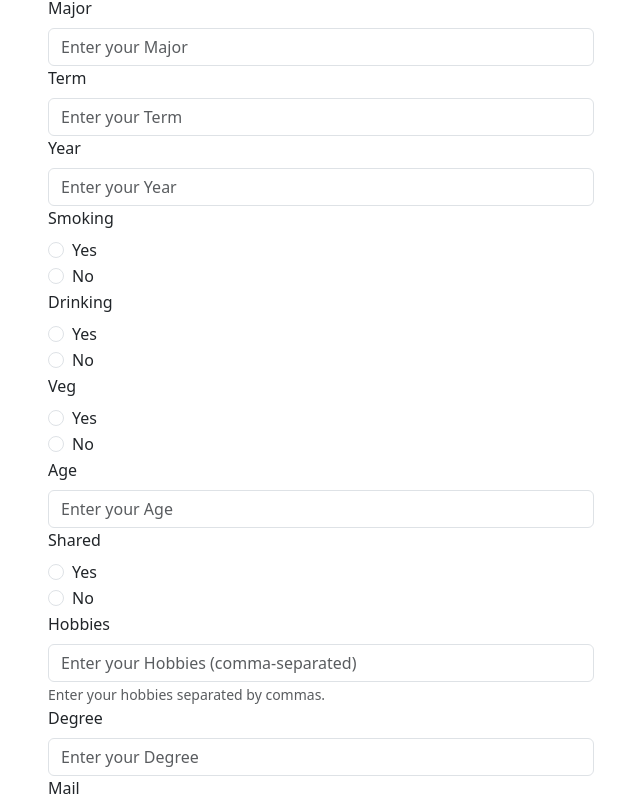
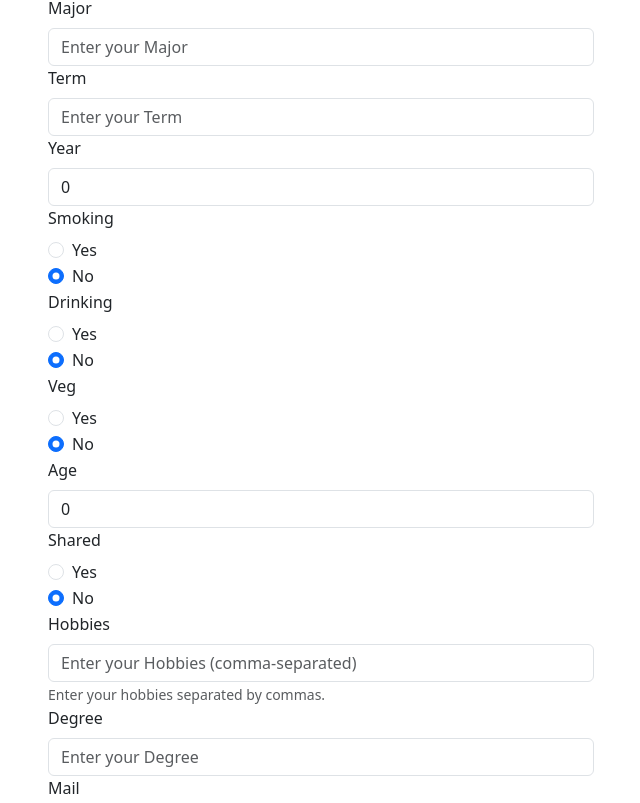
Before and after one commit to vishq680/roomies-react-app, a React (Create React App) app: page /#/StudentHub/SignUp in a window 1280 px wide. Shown: the part 434-1237 px from the top of the page, without its empty margins (319-959 px from the left). Built offline with nearby package versions, Linux system fonts and the light colour scheme.

Commit message:
Changes10

```diff
--- a/src/StudentHub/Dashboard/index.js
+++ b/src/StudentHub/Dashboard/index.js
@@ -29,9 +29,10 @@ function Dashboard() {
 
     const capitalizeFirstLetter = (str) => {
         return str
-        .split(' ')
-        .map((word) => word.charAt(0).toUpperCase() + word.slice(1))
-        .join(' ');    };
+            .split(' ')
+            .map((word) => word.charAt(0).toUpperCase() + word.slice(1))
+            .join(' ');
+    };
 
 
     const handleSignOut = async () => {
@@ -102,9 +103,16 @@ function Dashboard() {
     useEffect(() => {
 
         if (isSignedIn) {
-            axios.get(`https://roomies-node-app.onrender.com/api/users/${storedUserDetails[0].university}`)
-            .then(response => setStudents(response.data))
-            .catch(error => console.error('Error fetching data:', error));
+            try {
+
+
+                axios.get(`https://roomies-node-app.onrender.com/api/users/${storedUserDetails[0].university}`)
+                    .then(response => setStudents(response.data))
+                    .catch(error => console.error('Error fetching data:', error));
+            }
+            catch {
+                console.log("No students found from university");
+            }
         }
     }, []);
 
@@ -209,7 +217,7 @@ function Dashboard() {
 
                         <div className="card-deck d-flex flex-row flex-wrap">
                             {universities.map((university, index) => (
-                                <Link class='no-underline' to={ `/StudentHub/Students/${universities.name}`}>
+                                <Link class='no-underline' to={`/StudentHub/Students/${universities.name}`}>
                                     <div key={index} className="card m-2">
                                         <img className="card-img-top" src="https://img.freepik.com/premium-vector/cartoon-urban-cityscape-with-college-academy-students-university-architecture-background_212168-968.jpg" alt={university.name} />
                                         <div className="card-body">
--- a/src/StudentHub/SignUp/index.js
+++ b/src/StudentHub/SignUp/index.js
@@ -3,6 +3,7 @@ import { Form, Button, Container, Row, Col } from 'react-bootstrap';
 import axios from 'axios';
 import { Link, useNavigate } from "react-router-dom";
 import { useAuth } from '../../AuthContext';
+import AuthService from '../AuthService';
 
 const SignUpForm = () => {
   const [formData, setFormData] = useState({
@@ -13,11 +14,11 @@ const SignUpForm = () => {
     university: '',
     major: '',
     term: '',
-    year: '',
+    year: 0,
     smoking: false,
     drinking: false,
     veg: false,
-    Age: '',
+    age: 0,
     shared: false,
     hobbies: [],
     degree: '',
@@ -36,16 +37,35 @@ const SignUpForm = () => {
   const { isSignedIn, setSignIn } = useAuth();
 
   const handleChange = (e) => {
-    const { name, value } = e.target;
-    setFormData((prevData) => ({
-      ...prevData,
-      [name]: name === 'hobbies' || name === 'languages' ? value.split(',').map(item => item.trim()) : value,
-    }));
+    const { name, value, type, checked } = e.target;
+
+    setFormData((prevData) => {
+      switch (name) {
+        case 'hobbies':
+        case 'languages':
+          return {
+            ...prevData,
+            [name]: value.split(',').map(item => item.trim()),
+          };
+        case 'age':
+        case 'year':
+          return {
+            ...prevData,
+            [name]: parseInt(value, 10) || 0,
+          };
+        default:
+          return {
+            ...prevData,
+            [name]: type === 'checkbox' ? checked : value,
+          };
+      }
+    });
   };
 
   const handleSubmit = async (e) => {
     e.preventDefault();
 
+    console.log("Form Data: ",JSON.stringify(formData));
     try {
       // Send a POST request to the server
       const response = await axios.post('https://roomies-node-app.onrender.com/api/users/signup', formData);
@@ -61,11 +81,11 @@ const SignUpForm = () => {
         university: '',
         major: '',
         term: '',
-        year: '',
+        year: 0,
         smoking: false,
         drinking: false,
         veg: false,
-        Age: '',
+        age: 0,
         shared: false,
         hobbies: [],
         degree: '',
@@ -80,6 +100,7 @@ const SignUpForm = () => {
 
       alert('User signed up successfully!');
       setSignIn(response.data);
+      AuthService.saveUserDetails(response.data);
       navigate('/StudentHub/Dashboard');
     } catch (error) {
       console.error('Error signing up:', error);
@@ -181,7 +202,7 @@ const SignUpForm = () => {
             <Form.Group controlId="formYear">
               <Form.Label>Year</Form.Label>
               <Form.Control
-                type="text"
+                type="number"
                 placeholder="Enter your Year"
                 name="year"
                 value={formData.year}
@@ -198,7 +219,7 @@ const SignUpForm = () => {
                   label="Yes"
                   name="smoking"
                   value="true"
-                  checked={formData.smoking === "true"}
+                  checked={formData.smoking === true}
                   onChange={handleChange}
                   required
                 />
@@ -207,7 +228,7 @@ const SignUpForm = () => {
                   label="No"
                   name="smoking"
                   value="false"
-                  checked={formData.smoking === "false"}
+                  checked={formData.smoking === false}
                   onChange={handleChange}
                   required
                 />
@@ -222,7 +243,7 @@ const SignUpForm = () => {
                   label="Yes"
                   name="drinking"
                   value="true"
-                  checked={formData.drinking === "true"}
+                  checked={formData.drinking === true}
                   onChange={handleChange}
                   required
                 />
@@ -231,7 +252,7 @@ const SignUpForm = () => {
                   label="No"
                   name="drinking"
                   value="false"
-                  checked={formData.drinking === "false"}
+                  checked={formData.drinking === false}
                   onChange={handleChange}
                   required
                 />
@@ -246,7 +267,7 @@ const SignUpForm = () => {
                   label="Yes"
                   name="veg"
                   value="true"
-                  checked={formData.veg === "true"}
+                  checked={formData.veg === true}
                   onChange={handleChange}
                   required
                 />
@@ -255,7 +276,7 @@ const SignUpForm = () => {
                   label="No"
                   name="veg"
                   value="false"
-                  checked={formData.veg === "false"}
+                  checked={formData.veg === false}
                   onChange={handleChange}
                   required
                 />
@@ -265,10 +286,10 @@ const SignUpForm = () => {
             <Form.Group controlId="formAge">
               <Form.Label>Age</Form.Label>
               <Form.Control
-                type="text"
+                type="number"
                 placeholder="Enter your Age"
-                name="Age"
-                value={formData.Age}
+                name="age"
+                value={formData.age}
                 onChange={handleChange}
                 required
               />
@@ -282,7 +303,7 @@ const SignUpForm = () => {
                   label="Yes"
                   name="shared"
                   value="true"
-                  checked={formData.shared === "true"}
+                  checked={formData.shared === true}
                   onChange={handleChange}
                   required
                 />
@@ -291,7 +312,7 @@ const SignUpForm = () => {
                   label="No"
                   name="shared"
                   value="false"
-                  checked={formData.shared === "false"}
+                  checked={formData.shared === false}
                   onChange={handleChange}
                   required
                 />
```
